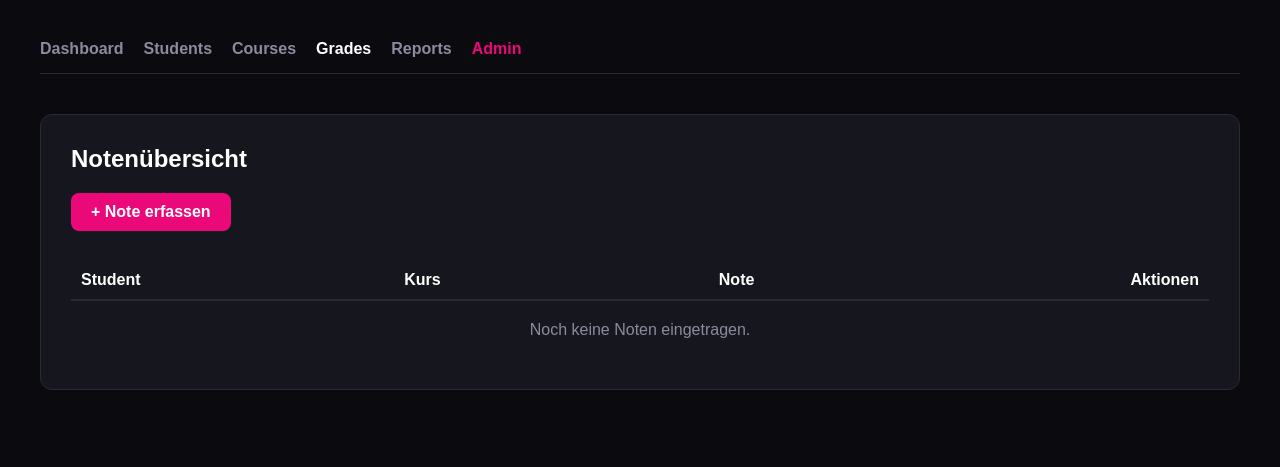
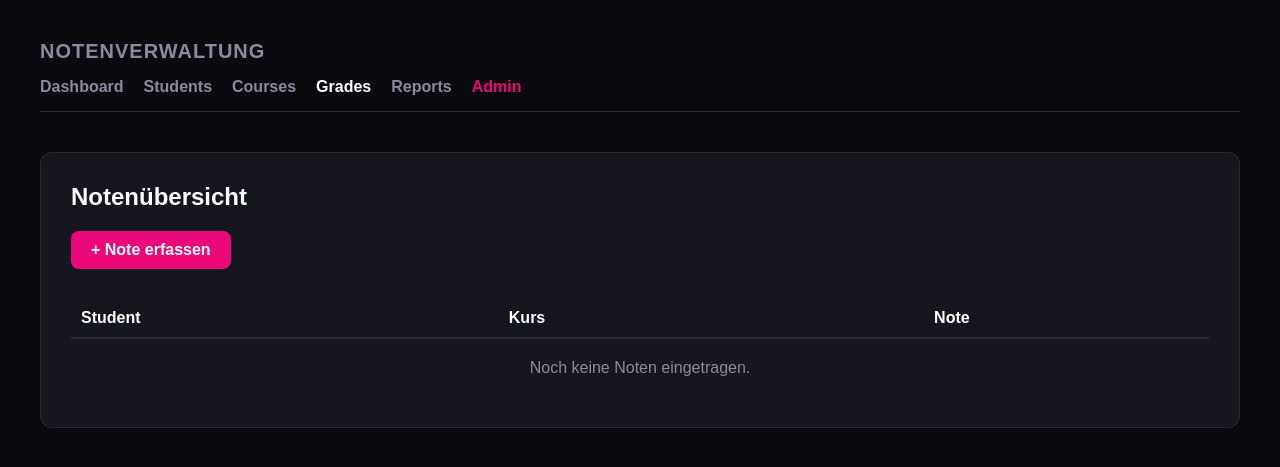
Before and after one commit to bbmnich/Notenverwaltung_Django, a Django app: page /grades/ in a window 1280 px wide. Shown: the top 467 px of the page. Run offline with Django 5.2, Linux system fonts and the light colour scheme; data that the repository does not hold is empty.

Commit message:
Noten-Import und Kursanzeige erfolgreich aktualisiert

```diff
--- a/basis/templates/grades.html
+++ b/basis/templates/grades.html
@@ -18,6 +18,25 @@
             max-width: 1200px;
             margin: 0 auto;
         }
+
+        /* System-Haupttitel */
+        .system-titel {
+            font-size: 20px;
+            color: #8b8b9e;
+            text-transform: uppercase;
+            letter-spacing: 1px;
+            margin-bottom: 15px;
+            font-weight: bold;
+        }
+        .system-titel {
+            font-size: 20px;
+            color: #8b8b9e;
+            text-transform: uppercase;
+            letter-spacing: 1px;
+            margin-bottom: 15px;
+            font-weight: bold;
+        }
+
 
         .nav-leiste {
             display: flex;
@@ -99,6 +118,10 @@
 
 <body>
     <div class="container">
+
+        <!-- System-Titel -->
+        <div class="system-titel">Notenverwaltung</div>
+
         <!-- Navigation -->
         <div class="nav-leiste">
             <a href="{% url 'dashboard' %}">Dashboard</a>
@@ -121,7 +144,7 @@
                         <th style="text-align: left; padding: 10px;">Student</th>
                         <th style="text-align: left; padding: 10px;">Kurs</th>
                         <th style="text-align: center; padding: 10px;">Note</th>
-                        <th style="text-align: right; padding: 10px;">Aktionen</th>
+                        <th style="text-align: right; padding: 10px;"></th>
                     </tr>
                 </thead>
                 <tbody>
--- a/basis/views.py
+++ b/basis/views.py
@@ -9,12 +9,12 @@ from django.contrib import messages
 
 
 def dashboard_view(request):
-    # Gesamtzahl der jeweiligen Einträge aus der Datenbank ermitteln
+    # Gesamtzahl der Einträge aus der Datenbank ermitteln
     student_count = Student.objects.count()  # Zählt alle Datensätze in der Student-Tabelle
     course_count = Course.objects.count()  # Zählt alle Datensätze in der Course-Tabelle
     grade_count = Grade.objects.count()  # Zählt alle Datensätze in der Grade-Tabelle
 
-    # Daten zusammenbündeln, um sie an das HTML-Template zu übergeben
+    # Variablen in ein Dictionary verpacken für die Template-Übergabe
     context = {
         "student_count": student_count,
         "course_count": course_count,
@@ -161,11 +161,11 @@ def reports_view(request):
 
 
 def export_grades_csv(request):
-    # Erstellt ein HTTP-Response zum herunterladen
+    # CSV-Download vorbereiten und Dateinamen für den Export festlegen
     response = HttpResponse(content_type="text/csv")
     response["Content-Disposition"] = 'attachment; filename="noten_export.csv"'
 
-    # UTF-8 BOM für Excel, damit (ä, ö, ü) korrekt angezeigt werden
+    # Verhindert Darstellungsfehler von Umlauten beim Öffnen in Excel
     response.write("\ufeff".encode("utf8"))
 
     writer = csv.writer(response, delimiter=";")
@@ -202,11 +202,19 @@ def import_grades_csv(request):
 
         for row in reader:
             if len(row) >= 4:
-                first_name, last_name, course_name, score = row[0], row[1], row[2], row[3]
+                first_name, last_name, course_name, score_raw = row[0], row[1], row[2], row[3]
 
                 # Student und Kurs in der Datenbank suchen oder erstellen
                 student, _ = Student.objects.get_or_create(first_name=first_name, last_name=last_name)
-                course, _ = Course.objects.get_or_create(name=course_name)
+
+                # max_score als Standardwert gesetzt, falls der Kurs neu ist
+                course, _ = Course.objects.get_or_create(
+                    name=course_name,
+                    defaults={'max_score': 100}
+                )
+
+                # Dezimalzahlen in ganze Zahlen umwandeln
+                score = int(float(score_raw))
 
                 # Note übernehmen
                 Grade.objects.create(student=student, course=course, score=score)
```
Also changed, not shown: basis/templates/admin_bereich.html (+25 -1 lines), basis/templates/courses.html (+20 -4 lines), basis/templates/dashboard.html (+20 -7 lines), basis/templates/reports.html (+14 -0 lines), basis/templates/students.html (+15 -1 lines).
